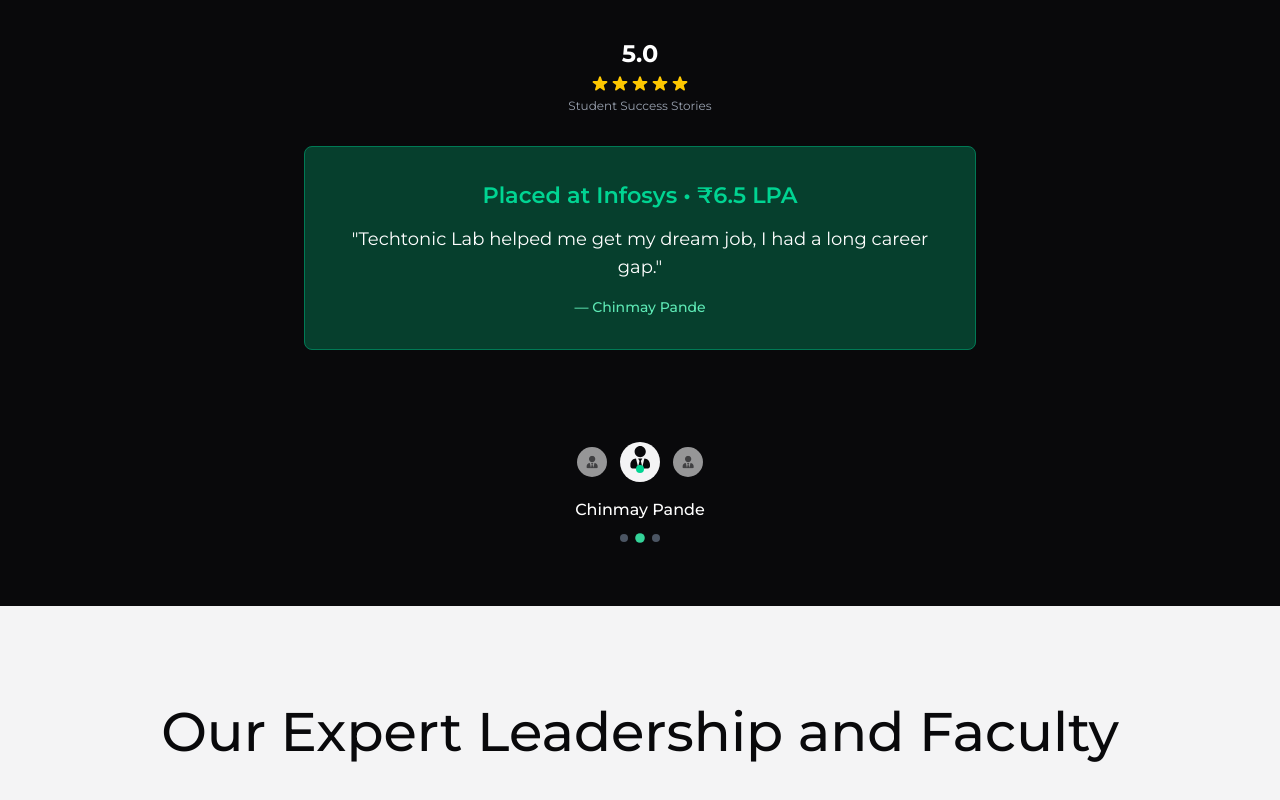
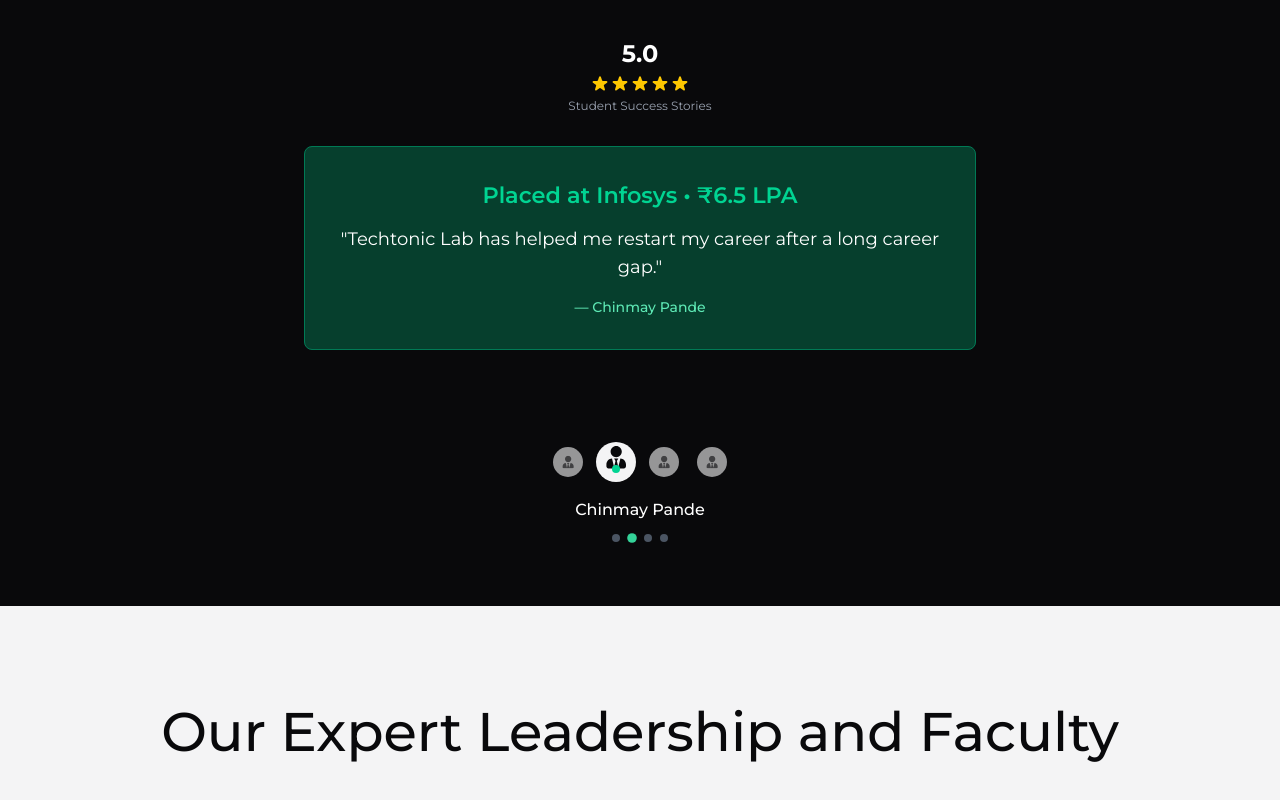
Before and after one commit to SaurabhRadke/NewTechtonicLimitedApril, a Next.js app: page / in a window 1280 px wide. Shown: the part 3804-4604 px from the top of the page. Built offline with nearby package versions, Linux system fonts and the light colour scheme.

Commit message:
clean3_may10

```diff
--- a/src/app/Components/TestimonialSection.js
+++ b/src/app/Components/TestimonialSection.js
@@ -3,9 +3,10 @@ import React, { useState, useEffect } from 'react';
 import { motion, AnimatePresence } from 'framer-motion';
 import { FaUserTie } from "react-icons/fa";
 
+// Make sure all testimonials have the correct ID that matches their index + 1
 const testimonials = [
   {
-    id: 1,
+    id: 1, // First testimonial (index 0)
     content: "Thanks to Techtonic Lab's expert training and strong industry connections, I got placed at InfoKrafts in no time!",
     rating: 5,
     name: "Pranal Rewatkar",
@@ -14,8 +15,8 @@ const testimonials = [
     image: "/api/placeholder/40/40"
   },
   {
-    id: 2,
-    content: "Techtonic Lab helped me get my dream job, I had a long career gap.",
+    id: 2, // Second testimonial (index 1)
+    content: "Techtonic Lab has helped me restart my career after a long career gap.",
     rating: 5,
     name: "Chinmay Pande",
     company: "Infosys",
@@ -23,23 +24,44 @@ const testimonials = [
     image: "/api/placeholder/40/40"
   },
   {
-    id: 3,
+    id: 3, // Third testimonial (index 2)
     content: "I am very much thankfull to techtonic lab for helping me to get into real quick with non IT background.",
     rating: 5,
     name: "Avinash Bawane",
-    company: "Capgemini",
+    company: "Lighthouse Info Systems",
     package: "₹5.2 LPA",
+    image: "/api/placeholder/40/40"
+  },
+  {
+    id: 4, // Fourth testimonial (index 3)
+    content: "I was a Home Maker and from Non-IT Education background. Techtonic Lab helped me get start my journey in IT in Nagpur. The technical training and corporate grooming is planned in such way that it will make you Hero from Zero.",
+    rating: 5,
+    name: "Rupali Tekade", // Fixed the extra space in the name
+    company: "GIF Technologies",
+    package: "",
     image: "/api/placeholder/40/40"
   }
 ];
 
 const TestimonialCarousel = () => {
+  // Start with the first testimonial (index 0)
   const [currentIndex, setCurrentIndex] = useState(0);
+
+  // Add this function to manually navigate between testimonials
+  const goToTestimonial = (index) => {
+    setCurrentIndex(index);
+  };
 
   useEffect(() => {
     // Auto-advance the carousel every 5 seconds
+    // Explicitly log each transition to ensure all testimonials are shown
     const interval = setInterval(() => {
-      setCurrentIndex((prevIndex) => (prevIndex + 1) % testimonials.length);
+      setCurrentIndex((prevIndex) => {
+        // Simple modulo operation to cycle through all testimonials
+        const nextIndex = (prevIndex + 1) % testimonials.length;
+        console.log(`Moving from testimonial ${prevIndex+1} to ${nextIndex+1}`);
+        return nextIndex;
+      });
     }, 5000);
 
     return () => clearInterval(interval);
@@ -137,17 +159,18 @@ const TestimonialCarousel = () => {
           </motion.div>
         </div>
 
-        {/* Indicator Dots */}
+        {/* Indicator Dots - clickable for manual navigation */}
         <div className="flex justify-center mt-3">
           {testimonials.map((_, index) => (
             <motion.div
               key={index}
-              className={`w-2 h-2 mx-1 rounded-full ${currentIndex === index ? 'bg-emerald-400' : 'bg-gray-600'}`}
+              className={`w-2 h-2 mx-1 rounded-full ${currentIndex === index ? 'bg-emerald-400' : 'bg-gray-600'} cursor-pointer`}
               animate={{
                 scale: currentIndex === index ? 1.2 : 1,
                 backgroundColor: currentIndex === index ? '#34D399' : '#4B5563'
               }}
               transition={{ duration: 0.3 }}
+              onClick={() => goToTestimonial(index)} // Enable clicking dots to navigate
             />
           ))}
         </div>
--- a/src/app/layout.js
+++ b/src/app/layout.js
@@ -1,6 +1,6 @@
 import { Montserrat, Geist_Mono } from "next/font/google";
 import "./globals.css";
-
+import { Analytics } from "@vercel/analytics/next"
 const montserrat = Montserrat({
   variable: "--font-geist-sans",
   subsets: ["latin"],
@@ -22,6 +22,7 @@ export default function RootLayout({ children }) {
       <body
         className={`${montserrat.className} ${geistMono.variable} antialiased`}
       >
+        <Analytics/>
         {children}
       </body>
     </html>
```
